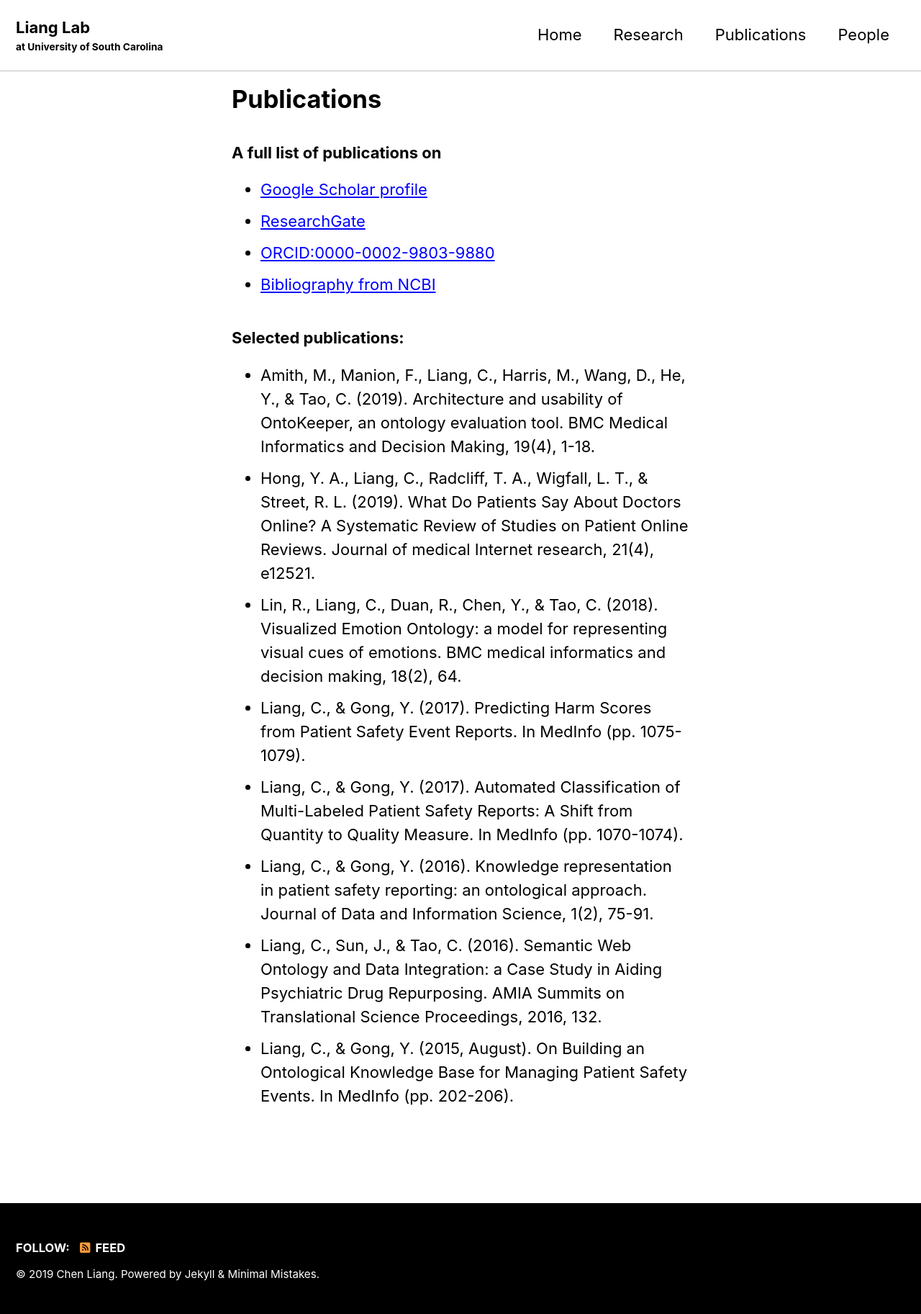
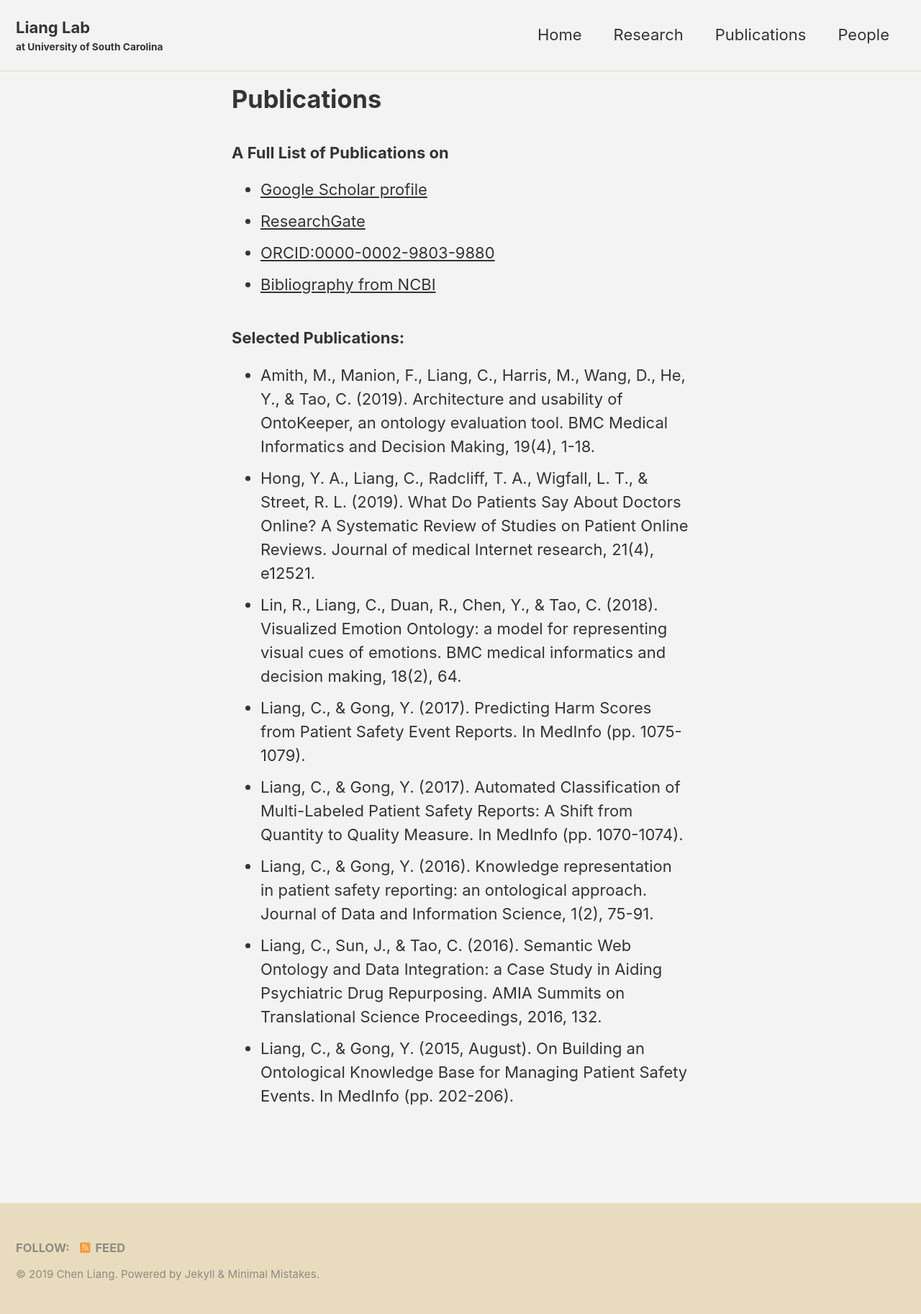
Before and after one commit to nehcgnail/nehcgnail.github.io, a Jekyll site: the page built from _pages/publications.md, in a window 1280 px wide. Shown: the whole page at 72% size. Built offline with Jekyll 4.4.1, drawn with Linux system fonts in a browser that asks for light colours; cached includes are drawn as plain includes; nearby versions of some CDN libraries.

```diff
--- a/_config.yml
+++ b/_config.yml
@@ -12,7 +12,7 @@
 
 # theme                  : "minimal-mistakes-jekyll"
 # remote_theme           : "mmistakes/minimal-mistakes"
-minimal_mistakes_skin    : "contrast" # "air", "aqua", "contrast", "dark", "dirt", "neon", "mint", "plum", "sunrise", "default"
+minimal_mistakes_skin    : "dirt" # "air", "aqua", "contrast", "dark", "dirt", "neon", "mint", "plum", "sunrise", "default"
 
 # Site Settings
 locale                   : "en-US"
--- a/_pages/publications.md
+++ b/_pages/publications.md
@@ -5,13 +5,13 @@
 author_profile: false
 ---
 
-### A full list of publications on
+### A Full List of Publications on
 - [Google Scholar profile](https://scholar.google.com/citations?user=VMcFpJ4AAAAJ&hl=en)<br/>
 - [ResearchGate](https://www.researchgate.net/profile/Chen_Liang32)<br/>
 - [ORCID:0000-0002-9803-9880](https://orcid.org/0000-0002-9803-9880)<br/>
 - [Bibliography from NCBI](https://www.ncbi.nlm.nih.gov/sites/myncbi/1HeGaoiqXwwwpf/bibliography/55040917/public/?sort=date&direction=ascending)<br/>
 
-### Selected publications:
+### Selected Publications:
 - Amith, M., Manion, F., Liang, C., Harris, M., Wang, D., He, Y., & Tao, C. (2019). Architecture and usability of OntoKeeper, an ontology evaluation tool. BMC Medical Informatics and Decision Making, 19(4), 1-18.
 - Hong, Y. A., Liang, C., Radcliff, T. A., Wigfall, L. T., & Street, R. L. (2019). What Do Patients Say About Doctors Online? A Systematic Review of Studies on Patient Online Reviews. Journal of medical Internet research, 21(4), e12521.
 - Lin, R., Liang, C., Duan, R., Chen, Y., & Tao, C. (2018). Visualized Emotion Ontology: a model for representing visual cues of emotions. BMC medical informatics and decision making, 18(2), 64.
```
